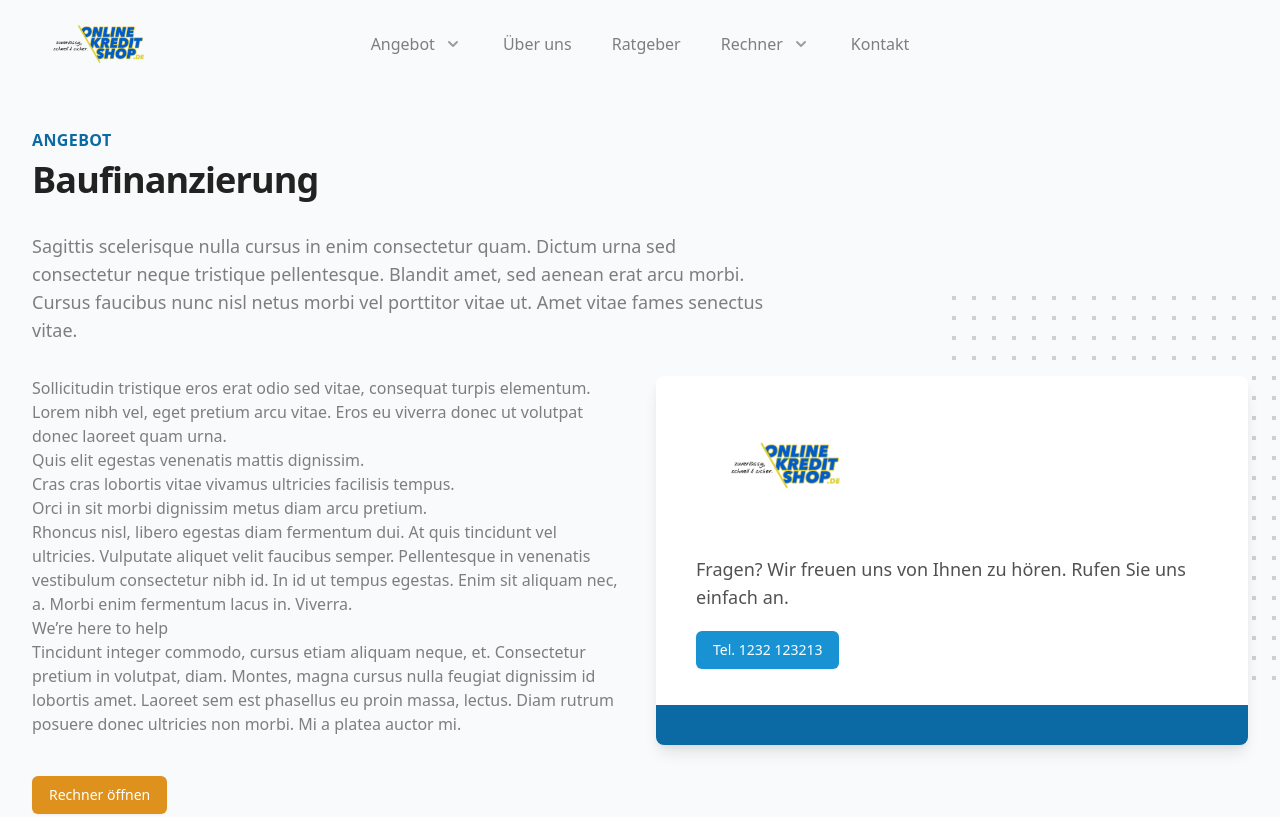
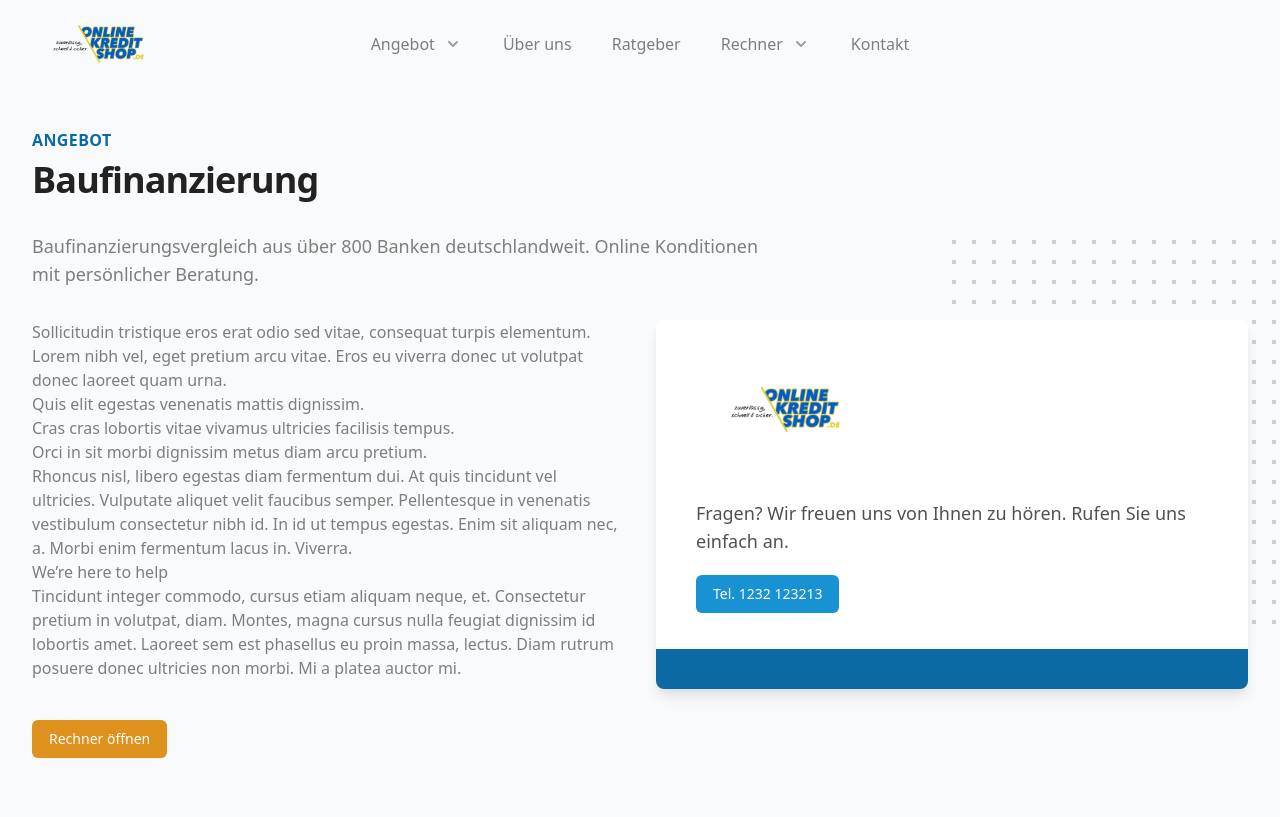
Before and after one commit to danielmoessner/onlinekreditshop.de, a Gatsby site: page /baufinanzierung/ in a window 1280 px wide. Shown: the top 817 px of the page. Built offline with nearby package versions, Linux system fonts and the light colour scheme; Gatsby itself is replaced by a stand-in of ours; what @tailwindcss/typography would draw is missing.

Commit message:
Update Seite “mortgage”

```diff
--- a/content/pages/mortgage.md
+++ b/content/pages/mortgage.md
@@ -8,10 +8,9 @@ meta:
 content:
   title: Baufinanzierung
   category: Angebot
-  shortDescription: Sagittis scelerisque nulla cursus in enim consectetur quam.
-    Dictum urna sed consectetur neque tristique pellentesque. Blandit amet, sed
-    aenean erat arcu morbi. Cursus faucibus nunc nisl netus morbi vel porttitor
-    vitae ut. Amet vitae fames senectus vitae.
+  shortDescription: |-
+    Baufinanzierungsvergleich aus über 800 Banken deutschlandweit.
+    Online Konditionen mit persönlicher Beratung.
   calculator: baufilead_leadformular
   button: Rechner öffnen
 ---
```
